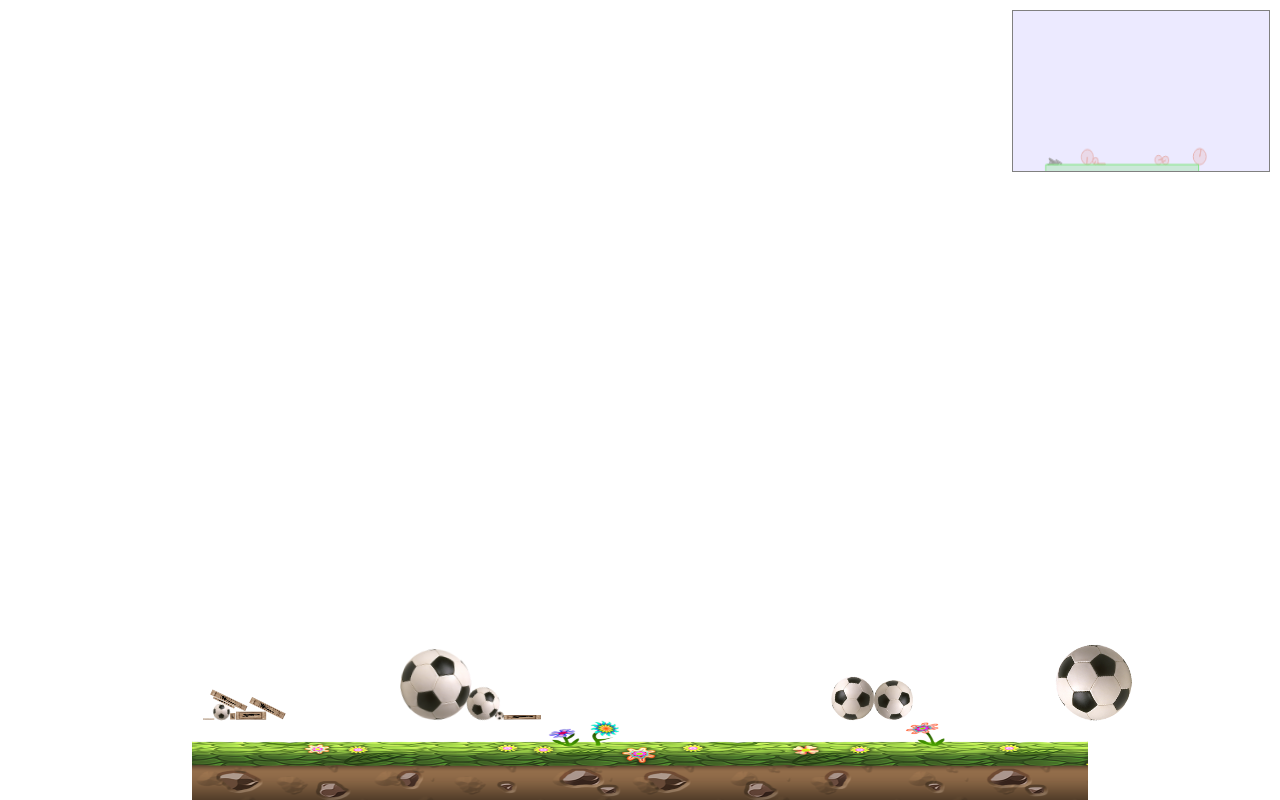
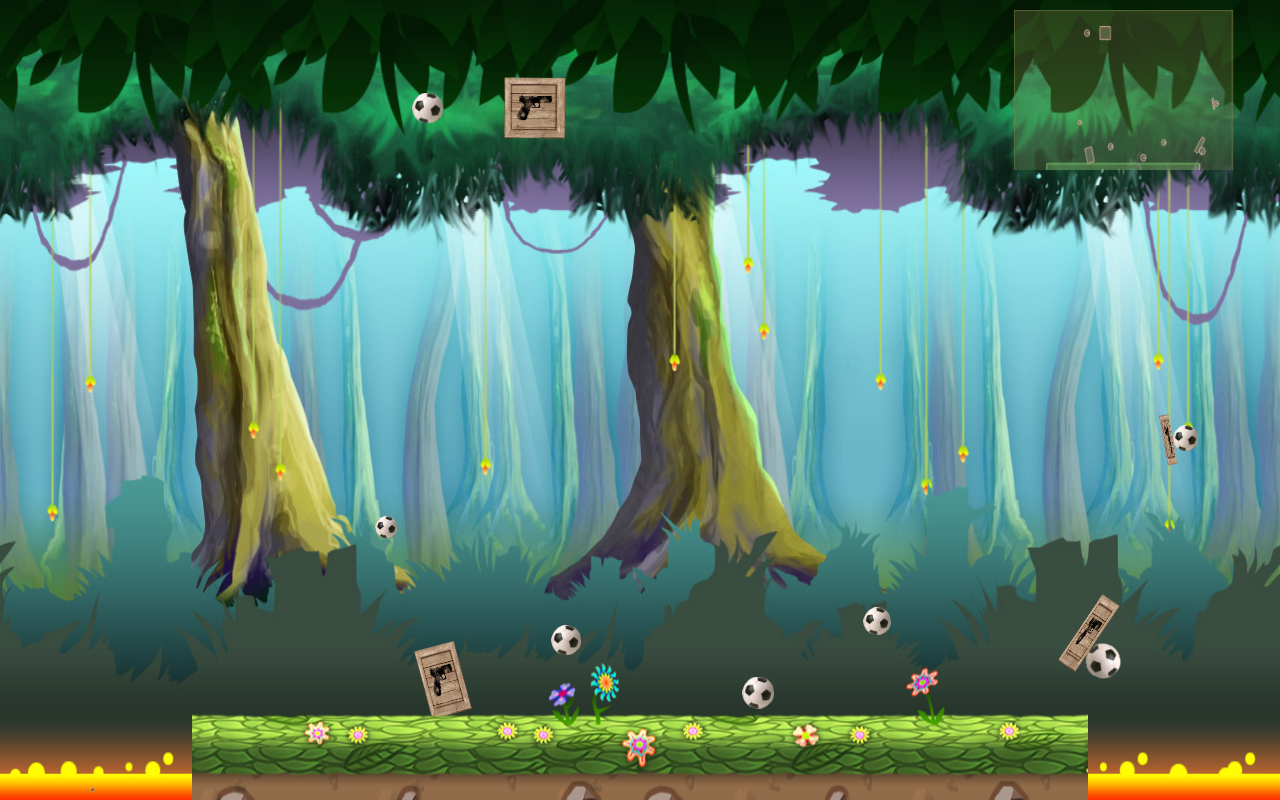
Before and after one commit to kushal-likhi/html5-game-intellimeet, a website: page serverRoot/demo/demo2-rendering/rendering-full-rendering.html in a window 1280 px wide. Drawn offline with Linux system fonts and the light colour scheme.

Commit message:
finished the full rendering demo

```diff
--- a/serverRoot/demo/demo2-rendering/rendering-full-rendering.html
+++ b/serverRoot/demo/demo2-rendering/rendering-full-rendering.html
@@ -229,11 +229,12 @@ var physics = {
                     } else {
                         //Add some dummy children
                         var numberOfChildrenToAdd = rendererConfig.order - (physics.renderingEngine.painters.pixiStage.children.length - 1);
-                        var obj = new PIXI.DisplayObject();
-                        obj.visible = false;
                         for (var i = 0; i < numberOfChildrenToAdd; i++) {
-                            physics.renderingEngine.painters.pixiStage.addChild(bodyRenderCtx);
+                            var obj = new PIXI.Sprite(texture);
+                            obj.visible = false;
+                            physics.renderingEngine.painters.pixiStage.addChild(obj);
                         }
+                        physics.renderingEngine.painters.pixiStage.addChildAt(bodyRenderCtx, rendererConfig.order);
                     }
                 }
 
@@ -241,10 +242,6 @@ var physics = {
 
                 bodyRenderCtx.height = height;
                 bodyRenderCtx.width = width;
-
-                //Set scale
-                if (rendererConfig.scaleX) bodyRenderCtx.scale.x *= rendererConfig.scaleX;
-                if (rendererConfig.scaleY) bodyRenderCtx.scale.y *= rendererConfig.scaleY;
 
                 return bodyRenderCtx;
             },
@@ -276,6 +273,9 @@ var physics = {
                 bodyRendererCtx.position.y = yPos;
                 bodyRendererCtx.rotation = rotation;
 
+                //Set scale
+                if (data.renderer.scaleX) bodyRendererCtx.scale.x = data.renderer.scaleX;
+                if (data.renderer.scaleY) bodyRendererCtx.scale.y = data.renderer.scaleY;
 
                 //Render pixi stage
                 physics.renderingEngine.painters.pixiRenderer.render(physics.renderingEngine.painters.pixiStage);
@@ -362,6 +362,62 @@ var physics = {
         //Create the physics world
         physics.world = new physics.classes.World(true);
 
+        //Create background
+        new physics.classes.BoxShapedBody({
+            height: physics.$canvas.height(),
+            width: physics.$canvas.width(),
+            active: false,
+            xCenterPos: physics.$canvas.width() / 2, //Center position X
+            yCenterPos: physics.$canvas.height() / 2, //Center position Y
+            renderer: {
+                imagePath: "/images/assets/bg-forest.jpg",
+                order: 0
+            }
+        });
+
+        var numObjects = 0;
+
+        function drawObjects() {
+            new physics.classes.BoxShapedBody({
+                height: Math.random() * 80, //Height of box
+                width: Math.random() * 80, //Width of box
+                restitution: 0.4, //Bouncing effect
+                density: 2.0,
+                friction: 0.5,
+                xCenterPos: Math.random() * physics.$canvas.width(), //Center position X
+                yCenterPos: 0, //Center position Y
+                rotation: Math.random() * 2,
+                bullet: false,
+                type: Box2D.Dynamics.b2Body.b2_dynamicBody,
+                renderer: {
+                    imagePath: "/images/assets/gun-box.png",
+                    order: 1
+                }
+            });
+            //Create
+            new physics.classes.RoundShapedBody({
+                radius: Math.random() * 20, //Height of box
+                restitution: 0.6, //Bouncing effect
+                density: 1.0,
+                friction: 0.5,
+                xCenterPos: Math.random() * physics.$canvas.width(), //Center position X
+                yCenterPos: 0, //Center position Y
+                rotation: 0,
+                bullet: false,
+                type: Box2D.Dynamics.b2Body.b2_dynamicBody,
+                renderer: {
+                    imagePath: "/images/assets/football.png",
+                    order: 1
+                }
+            });
+            if (numObjects < 40) {
+                numObjects += 2;
+                setTimeout(drawObjects, 500);
+            }
+        }
+
+        setTimeout(drawObjects, 500);
+
         //Create ground
         new physics.classes.BoxShapedBody({
             height: 80, //Height of ground in pixels, will be converted to meters in class
@@ -373,46 +429,10 @@ var physics = {
             yCenterPos: physics.$canvas.height() - 40, //Center position Y
             renderer: {
                 imagePath: "/images/assets/ground.png",
-                order: 1,
-                scaleY: 1.25
+                order: 2,
+                scaleY: 1.1
             }
         });
-
-        for (var i = 0; i < 20; i++) {
-            //Create
-            new physics.classes.BoxShapedBody({
-                height: Math.random() * 40, //Height of box
-                width: Math.random() * 40, //Width of box
-                restitution: 0.2, //Bouncing effect
-                density: 1.0,
-                friction: 0.5,
-                xCenterPos: 200 + i, //Center position X
-                yCenterPos: 0 + (20 * i), //Center position Y
-                rotation: 0,
-                bullet: false,
-                type: Box2D.Dynamics.b2Body.b2_dynamicBody,
-                renderer: {
-                    imagePath: "/images/assets/gun-box.png",
-                    order: 2
-                }
-            });
-            //Create
-            new physics.classes.RoundShapedBody({
-                radius: Math.random() * 40, //Height of box
-                restitution: 0.2, //Bouncing effect
-                density: 1.0,
-                friction: 0.5,
-                xCenterPos: 200 + i, //Center position X
-                yCenterPos: 0 + (20 * i), //Center position Y
-                rotation: 0,
-                bullet: false,
-                type: Box2D.Dynamics.b2Body.b2_dynamicBody,
-                renderer: {
-                    imagePath: "/images/assets/football.png",
-                    order: 2
-                }
-            });
-        }
 
         //start rendering
         physics.renderingEngine.init(60, 10, 10);
@@ -444,8 +464,7 @@ physics.init();
         position: absolute;
         right: 10px;
         top: 10px;
-        border: 1px solid gray;
-        background: #eceaff;
+        z-index: 10;
     }
 </style>
 </head>
```
Also changed, not shown: serverRoot/index.json (+36 -0 lines).
